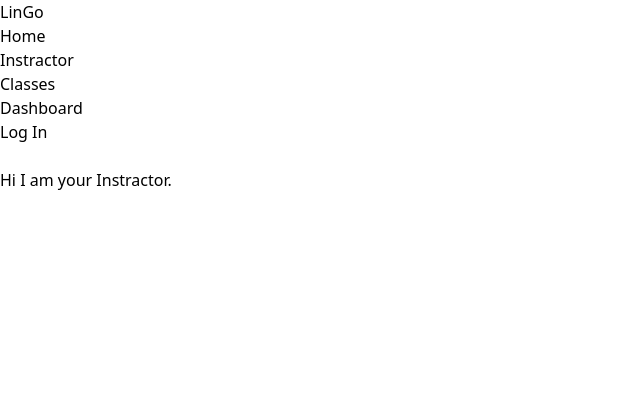
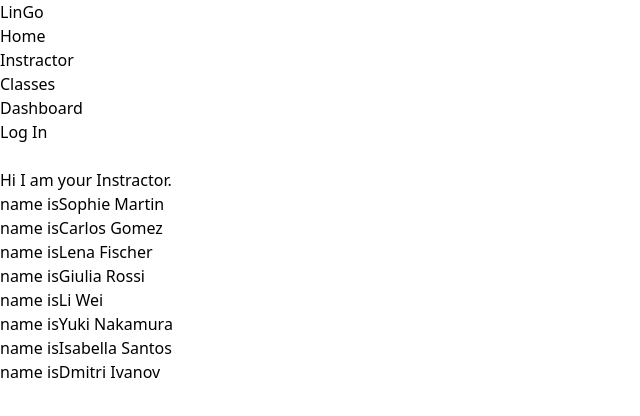
Before and after one commit to nahid-139/Summer-camp-assignment-12-client, a React (Vite) app: page /instractors in a window 1280 px wide. Shown: the top 416 px of the page, without its empty margins (0-640 px from the left). Built offline with nearby package versions, Linux system fonts and the light colour scheme; no server answers.

Commit message:
Instractor Data is Loaded

```diff
--- a/src/Components/Pages/Instractors/Instractors.jsx
+++ b/src/Components/Pages/Instractors/Instractors.jsx
@@ -1,11 +1,31 @@
-import React from 'react';
+import React, { useEffect, useState } from 'react';
 
 const Instractors = () => {
+
+    const [instractors ,setInstractors] =useState([]);
+    useEffect(()=>{
+        fetch('data.json')
+        .then(res => res.json())
+        .then(data =>{
+            setInstractors(data)})
+    },[])
+    console.log(instractors);
     return (
         <div>
-            <h1>Hi I am your Instractor.</h1>
+            <h1 className='text-center font-bold text-3xl mt-10 mb-4'> Hi I am your Instractor.</h1>
+
+            <div>
+            {
+                instractors.map(item =><div
+                key={item._id}
+
+                >
+                     <h1>name is{item.instructor.name}</h1>
 
 
+                </div>)
+            }
+            </div>
 
         </div>
     );
```
